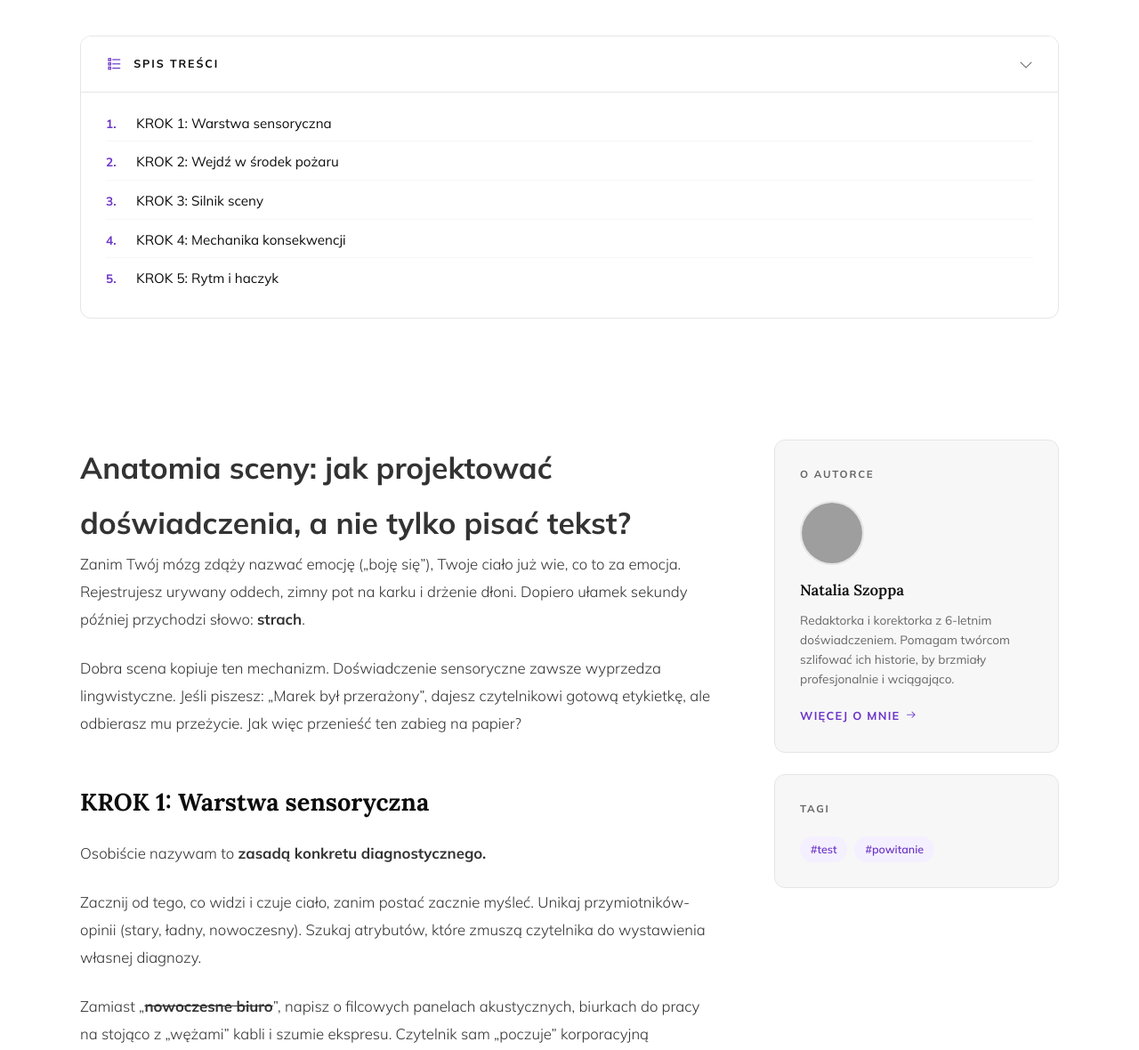
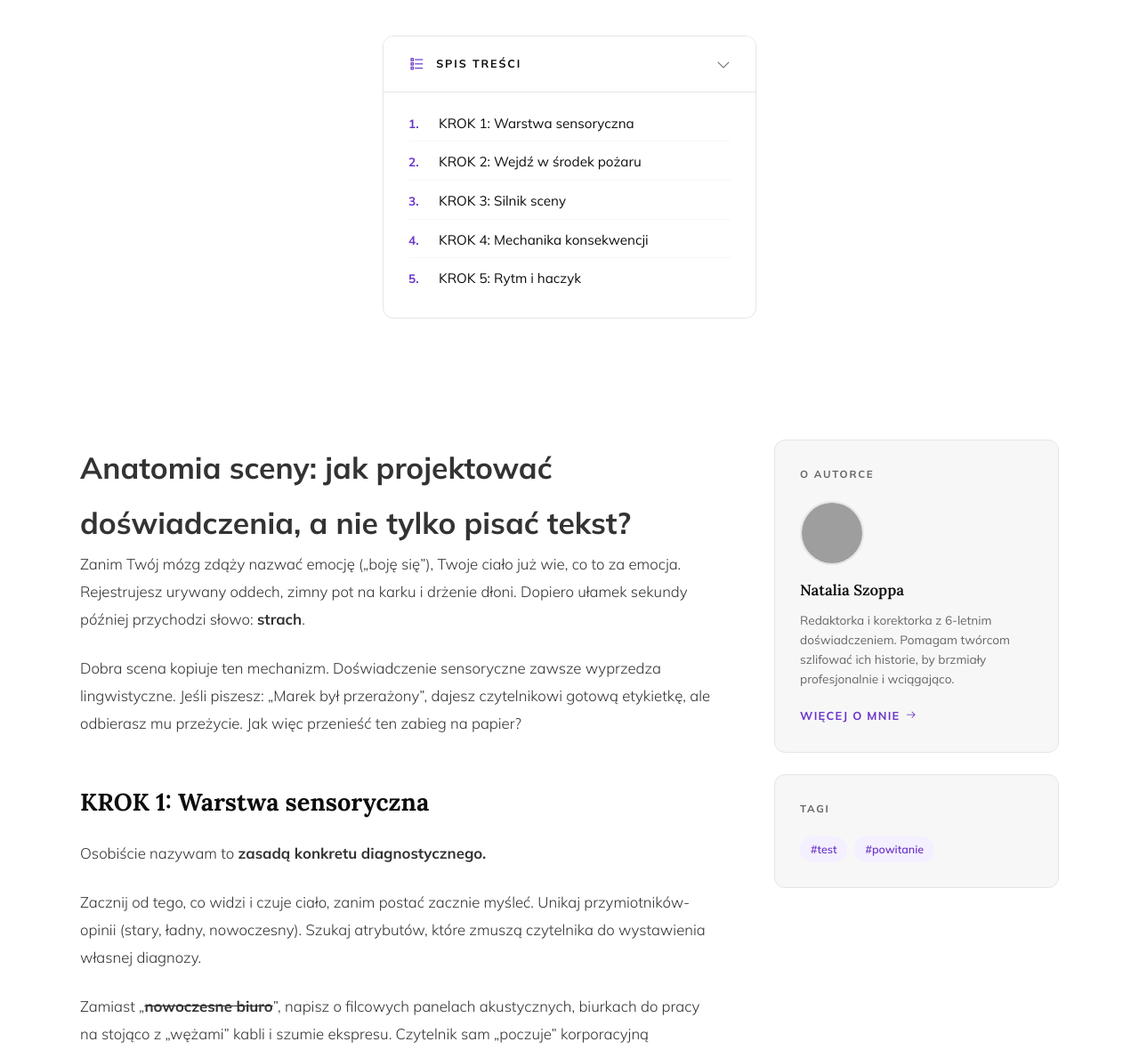
Before and after one commit to Bonnie00726/nataliaszoppa, a Jekyll site: the page built from _posts/2026-04-12-test.md, in a window 1280 px wide and 1400 px high, scrolled down 665 px. Shown: the part 220-1400 px from the top of the window at 89% size. Built offline with Jekyll 4.4.1, drawn with Linux system fonts in a browser that asks for light colours; grey boxes are pictures that could not be loaded.

Commit message:
Update head.html

```diff
--- a/_includes/head.html
+++ b/_includes/head.html
@@ -231,7 +231,7 @@
     .tag-pill { font-family: var(--sans); font-size: 0.78rem; font-weight: 600; color: var(--grad-start); background: var(--gold-pale); padding: 4px 12px; border-radius: 100px; }
 
     /* TOC */
-    .post-toc { max-width: 1180px; margin: 40px auto; padding: 0 40px 40px; }
+    .post-toc { max-width: 500px; margin: 40px auto; padding: 0 40px 40px; }
     .toc-box { border: 1.5px solid var(--paper-mid); border-radius: var(--radius-lg); background: var(--paper); overflow: hidden; }
     .toc-toggle { display: flex; align-items: center; justify-content: space-between; padding: 20px 28px; cursor: pointer; user-select: none; background: var(--paper); transition: background 0.2s; }
     .toc-toggle:hover { background: var(--paper-warm); }
```
